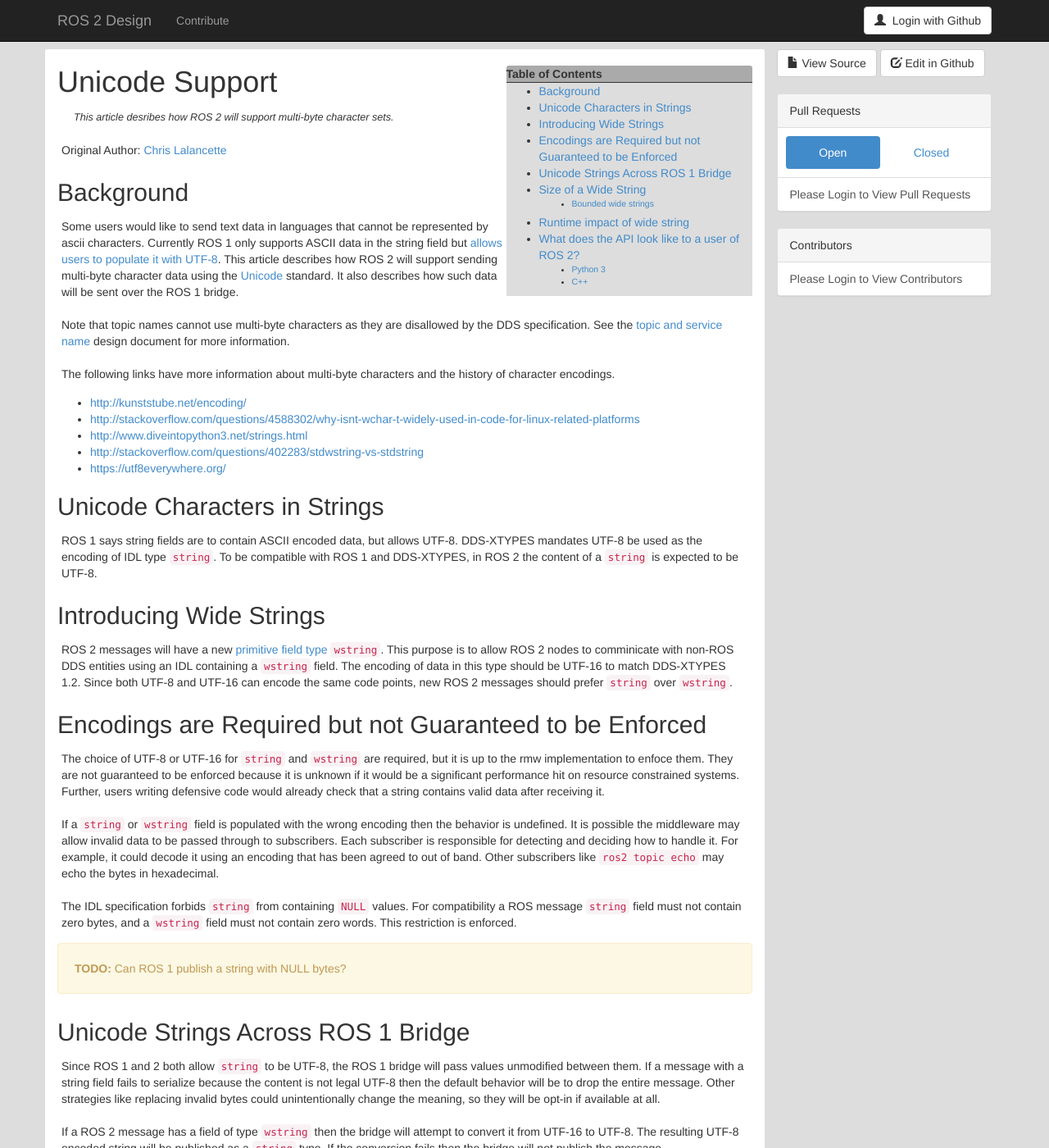
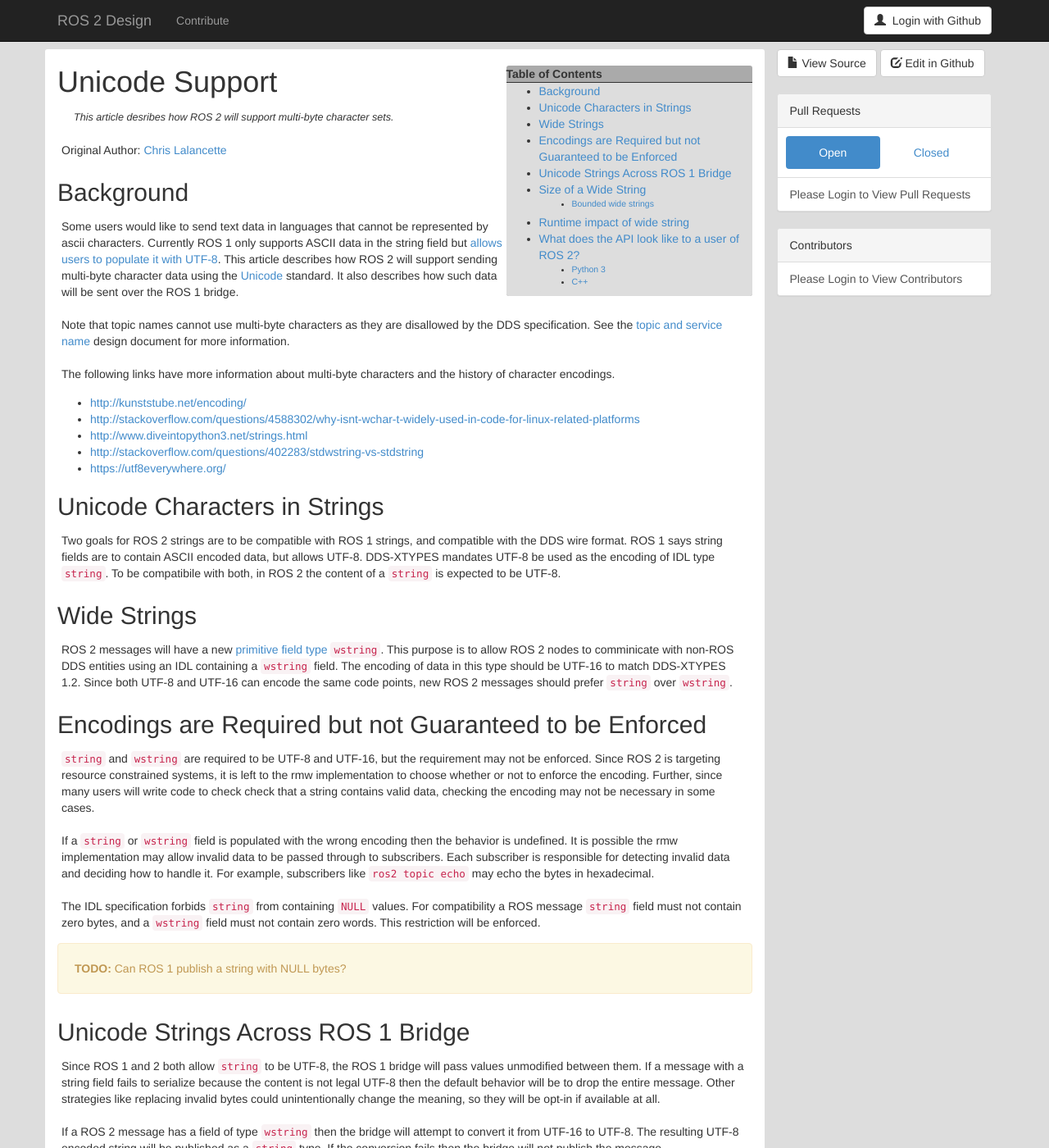
Before and after one commit to ros2/design, a Jekyll site: the page built from articles/WideStrings.md, in a window 1280 px wide and 1400 px high. Shown: the whole window at 82% size. Built offline with Jekyll 4.4.1, drawn with Linux system fonts in a browser that asks for light colours; nearby versions of some CDN libraries.

Commit message:
Re-wording to make clearer

```diff
--- a/articles/WideStrings.md
+++ b/articles/WideStrings.md
@@ -38,30 +38,30 @@
 
 
 ## Unicode Characters in Strings
+Two goals for ROS 2 strings are to be compatible with ROS 1 strings, and compatible with the DDS wire format.
 ROS 1 says string fields are to contain ASCII encoded data, but allows UTF-8.
 DDS-XTYPES mandates UTF-8 be used as the encoding of IDL type `string`.
-To be compatible with ROS 1 and DDS-XTYPES, in ROS 2 the content of a `string` is expected to be UTF-8.
+To be compatibile with both, in ROS 2 the content of a `string` is expected to be UTF-8.
 
-## Introducing Wide Strings
+## Wide Strings
 ROS 2 messages will have a new [primitive field type](/articles/interface_definition.html) `wstring`.
 This purpose is to allow ROS 2 nodes to comminicate with non-ROS DDS entities using an IDL containing a `wstring` field.
 The encoding of data in this type should be UTF-16 to match DDS-XTYPES 1.2.
 Since both UTF-8 and UTF-16 can encode the same code points, new ROS 2 messages should prefer `string` over `wstring`.
 
 ## Encodings are Required but not Guaranteed to be Enforced
-The choice of UTF-8 or UTF-16 for `string` and `wstring` are required, but it is up to the rmw implementation to enfoce them.
-They are not guaranteed to be enforced because it is unknown if it would be a significant performance hit on resource constrained systems.
-Further, users writing defensive code would already check that a string contains valid data after receiving it.
+`string` and `wstring` are required to be UTF-8 and UTF-16, but the requirement may not be enforced.
+Since ROS 2 is targeting resource constrained systems, it is left to the rmw implementation to choose whether or not to enforce the encoding.
+Further, since many users will write code to check check that a string contains valid data, checking the encoding may not be necessary in some cases.
 
 If a `string` or `wstring` field is populated with the wrong encoding then the behavior is undefined.
-It is possible the middleware may allow invalid data to be passed through to subscribers.
-Each subscriber is responsible for detecting and deciding how to handle it.
-For example, it could decode it using an encoding that has been agreed to out of band.
-Other subscribers like `ros2 topic echo` may echo the bytes in hexadecimal.
+It is possible the rmw implementation may allow invalid data to be passed through to subscribers.
+Each subscriber is responsible for detecting invalid data and deciding how to handle it.
+For example, subscribers like `ros2 topic echo` may echo the bytes in hexadecimal.
 
 The IDL specification forbids `string` from containing `NULL` values.
 For compatibility a ROS message `string` field must not contain zero bytes, and a `wstring` field must not contain zero words.
-This restriction is enforced.
+This restriction will be enforced.
 
 <div class="alert alert-warning" markdown="1">
   <b>TODO:</b> Can ROS 1 publish a string with NULL bytes?
```
